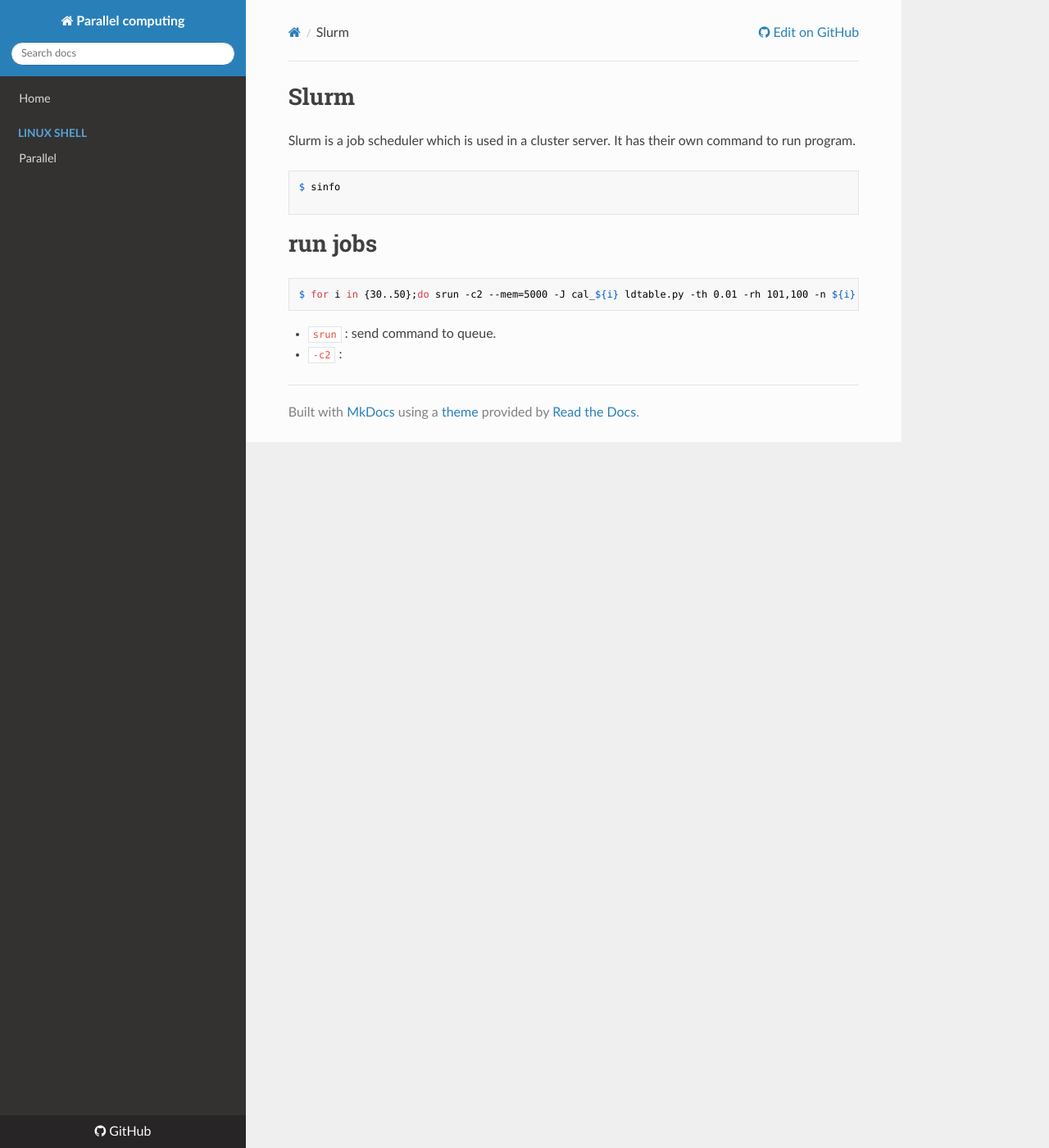
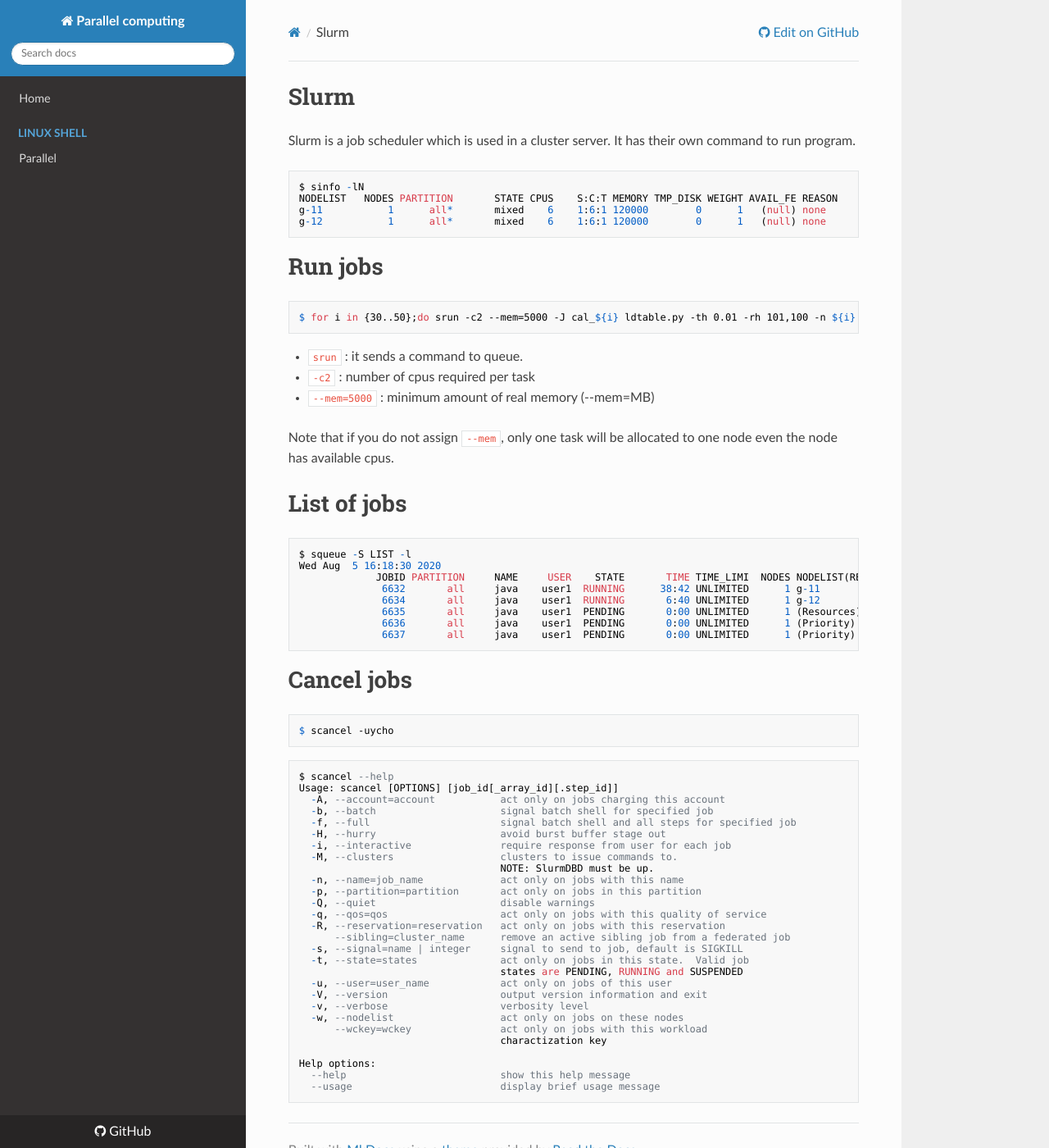
Before and after one commit to WonyoungCho/parallel, an MkDocs documentation site: the page built from docs/slurm.md, in a window 1280 px wide and 1400 px high. Shown: the whole window at 82% size. Built offline with MkDocs 1.6.1, drawn with Linux system fonts in a browser that asks for light colours; nearby versions of some CDN libraries; old or Windows-style settings are respelled for this version of MkDocs.

Commit message:
Update slurm.md

````diff
--- a/docs/slurm.md
+++ b/docs/slurm.md
@@ -2,13 +2,68 @@
 Slurm is a job scheduler which is used in a cluster server. It has their own command to run program.
 
 ```
-$ sinfo
-
+$ sinfo -lN
+NODELIST   NODES PARTITION       STATE CPUS    S:C:T MEMORY TMP_DISK WEIGHT AVAIL_FE REASON
+g-11           1      all*       mixed    6    1:6:1 120000        0      1   (null) none
+g-12           1      all*       mixed    6    1:6:1 120000        0      1   (null) none
 ```
 
-# run jobs
+
+# Run jobs
 ```
 $ for i in {30..50};do srun -c2 --mem=5000 -J cal_${i} ldtable.py -th 0.01 -rh 101,100 -n ${i} --approx -c 2 & done
 ```
-- `srun` : send command to queue.
-- `-c2` :
+- `srun` : it sends a command to queue.
+- `-c2` : number of cpus required per task
+- `--mem=5000` : minimum amount of real memory (--mem=MB)
+
+Note that if you do not assign `--mem`, only one task will be allocated to one node even the node has available cpus.
+
+
+# List of jobs
+```
+$ squeue -S LIST -l
+Wed Aug  5 16:18:30 2020
+             JOBID PARTITION     NAME     USER    STATE       TIME TIME_LIMI  NODES NODELIST(REASON)
+              6632       all     java    user1  RUNNING      38:42 UNLIMITED      1 g-11
+              6634       all     java    user1  RUNNING       6:40 UNLIMITED      1 g-12
+              6635       all     java    user1  PENDING       0:00 UNLIMITED      1 (Resources)
+              6636       all     java    user1  PENDING       0:00 UNLIMITED      1 (Priority)
+              6637       all     java    user1  PENDING       0:00 UNLIMITED      1 (Priority)
+```
+
+
+# Cancel jobs
+```
+$ scancel -uycho
+```
+```
+$ scancel --help
+Usage: scancel [OPTIONS] [job_id[_array_id][.step_id]]
+  -A, --account=account           act only on jobs charging this account
+  -b, --batch                     signal batch shell for specified job
+  -f, --full                      signal batch shell and all steps for specified job
+  -H, --hurry                     avoid burst buffer stage out
+  -i, --interactive               require response from user for each job
+  -M, --clusters                  clusters to issue commands to.
+                                  NOTE: SlurmDBD must be up.
+  -n, --name=job_name             act only on jobs with this name
+  -p, --partition=partition       act only on jobs in this partition
+  -Q, --quiet                     disable warnings
+  -q, --qos=qos                   act only on jobs with this quality of service
+  -R, --reservation=reservation   act only on jobs with this reservation
+      --sibling=cluster_name      remove an active sibling job from a federated job
+  -s, --signal=name | integer     signal to send to job, default is SIGKILL
+  -t, --state=states              act only on jobs in this state.  Valid job
+                                  states are PENDING, RUNNING and SUSPENDED
+  -u, --user=user_name            act only on jobs of this user
+  -V, --version                   output version information and exit
+  -v, --verbose                   verbosity level
+  -w, --nodelist                  act only on jobs on these nodes
+      --wckey=wckey               act only on jobs with this workload
+                                  charactization key
+
+Help options:
+  --help                          show this help message
+  --usage                         display brief usage message
+```
````
